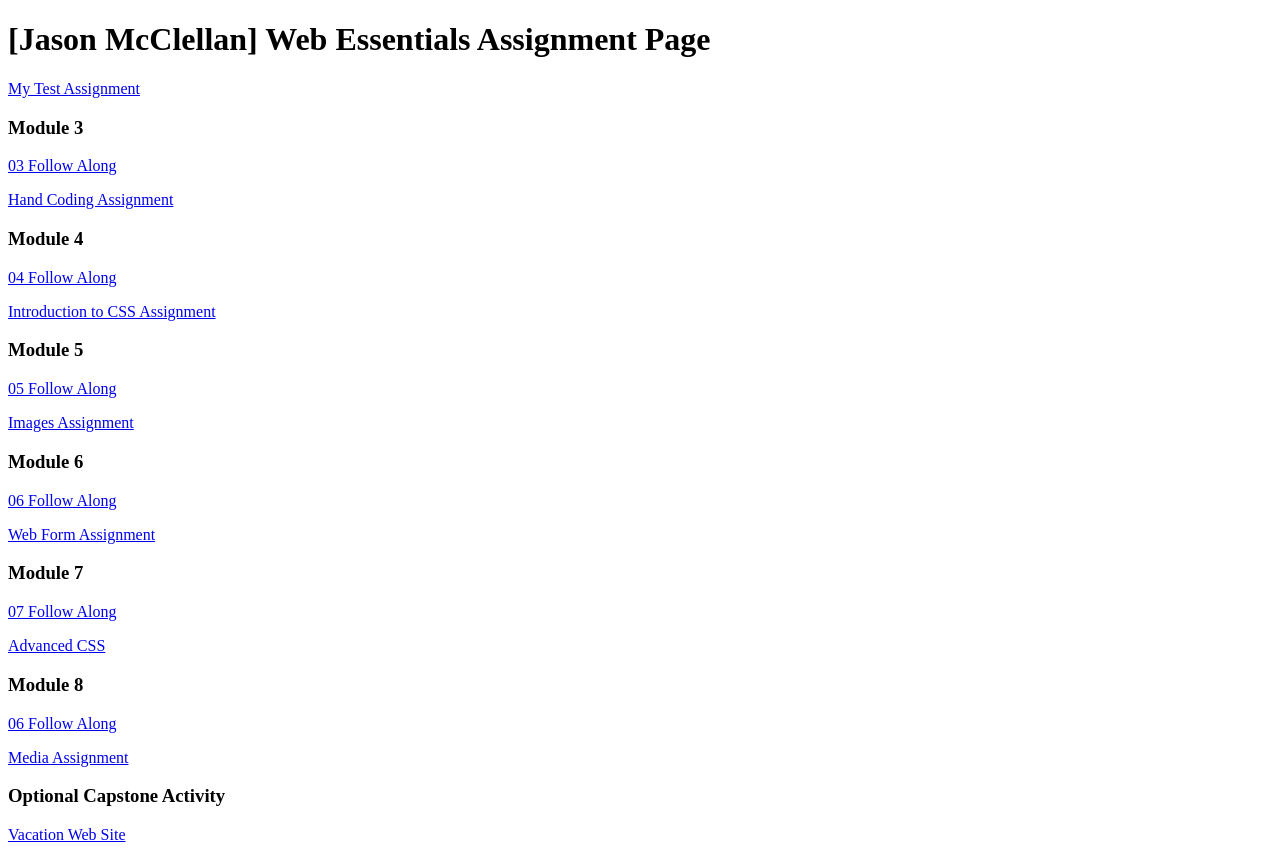
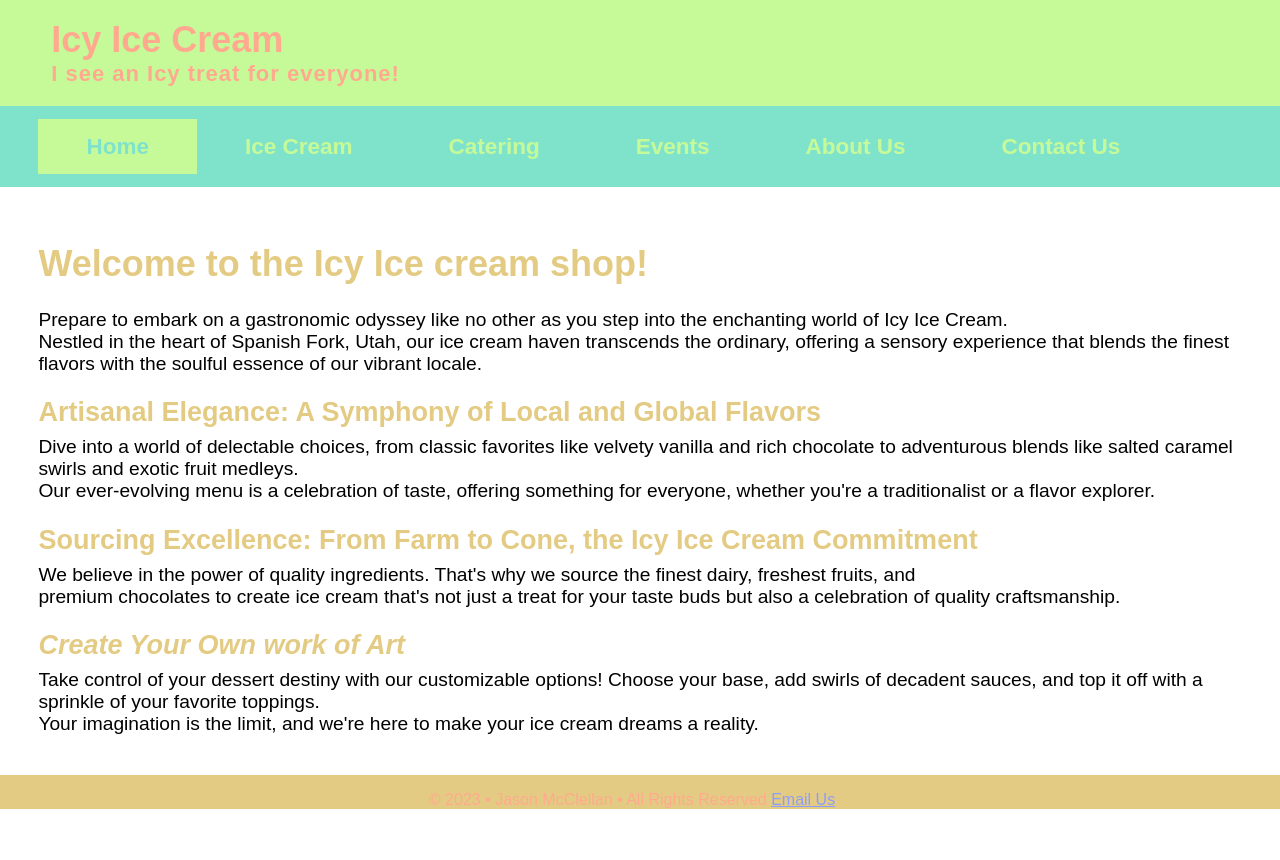
Before and after one commit to Polardog22/dwdd1600, a plain HTML site: page index.html in a window 1280 px wide. After the commit the page ends 809 px from the top, so only its background shows below. Drawn offline with Linux system fonts and the light colour scheme.

Commit message:
Add files via upload

```diff
--- a/index.html
+++ b/index.html
@@ -1,39 +1,62 @@
 <!DOCTYPE html>
 <html lang="en">
-	<head>
-		<meta charset="UTF-8">
-		<meta name="viewport" content="width=device-width, initial-scale=1.0">
-		<title>dwdd 1600 assignment list page</title>
-	</head>
-	<body>
-		<h1>[Jason McClellan] Web Essentials Assignment Page</h1>
-		<p><a href="01test">My Test Assignment</a></p>
+<head>
+    <title>Icy Ice Cream</title>
+    <meta charset="UTF-8">
+    <meta name="description" content="To sell ice cream to everyone">
+    <meta name="author" content="Jason McClellan">
+    <link rel="stylesheet" href="scoops.css">
+    <meta name="viewport" content="width=device=width, initial-scale=1">
+</head>
+<!--page content stuff-->
+<body>
+<!--header-->
+<header>
+    <h1>Icy Ice Cream</h1>
+    <h2>I see an Icy treat for everyone!</h2>
+</header>
 
-		<h3>Module 3</h3>
-		<p><a href="03follow-along">03 Follow Along</a></p>
-		<p><a href="03hand-coding">Hand Coding Assignment</a></p>
+<!--Nav-->
+<nav>
+    <ul>
+        <li class="active"><a href="index.html">Home</a></li>
+        <li><a href="icecream.html">Ice Cream</a></li>
+        <li><a href="catering.html">Catering</a></li>
+        <li><a href="events.html">Events</a></li>
+        <li><a href="about.html">About Us</a></li>
+        <li><a href="contact.html">Contact Us</a></li>
+    </ul>
+</nav>
+<!--the weird nitty gritty stuff -->
+<main>
+    <h1>Welcome to the Icy Ice cream shop!</h1>
 
-		<h3>Module 4</h3>
-		<p><a href="04follow-along">04 Follow Along</a></p>
-		<p><a href="04intro-css">Introduction to CSS Assignment</a></p>
+    <p>Prepare to embark on a gastronomic odyssey like no other as you step into the enchanting world of Icy Ice Cream.<br> Nestled in the heart of Spanish Fork, Utah, our ice cream haven transcends the ordinary, offering a sensory experience that blends the finest flavors with the soulful essence of our vibrant locale.
+</p>
+<h2><strong>Artisanal Elegance: A Symphony of Local and Global Flavors</strong></h2>
 
-		<h3>Module 5</h3>
-		<p><a href="05follow-along">05 Follow Along</a></p>
-		<p><a href="05images">Images Assignment</a></p>
+<p>Dive into a world of delectable choices, from classic favorites like velvety vanilla and rich chocolate to adventurous blends like salted caramel swirls and exotic fruit medleys. <br>Our ever-evolving menu is a celebration of taste, offering something for everyone, whether you're a traditionalist or a flavor explorer.</p>
 
-		<h3>Module 6</h3>
-		<p><a href="06follow-along">06 Follow Along</a></p>
-		<p><a href="06form">Web Form Assignment</a></p>
+<h2><b>Sourcing Excellence: From Farm to Cone, the Icy Ice Cream Commitment</b></h2>
 
-		<h3>Module 7</h3>
-		<p><a href="07follow-along">07 Follow Along</a></p>
-		<p><a href="07advanced-css">Advanced CSS</a></p>
+<p>We believe in the power of quality ingredients. That's why we source the finest dairy, freshest fruits, and <br>premium chocolates to create ice cream that's not just a treat for your taste buds but also a celebration of quality craftsmanship.</p>
 
-		<h3>Module 8</h3>
-		<p><a href="08follow-along">06 Follow Along</a></p>
-		<p><a href="08media">Media Assignment</a></p>
+<h2><em>Create Your Own work of Art</em></h2>
 
-		<h3>Optional Capstone Activity</h3>
-		<p><a href="vacation">Vacation Web Site</a></p>
-	</body>
+<p>Take control of your dessert destiny with our customizable options! Choose your base, add swirls of decadent sauces, and top it off with a sprinkle of your favorite toppings.<br> Your imagination is the limit, and we're here to make your ice cream dreams a reality.</p>
+
+
+
+</main>
+
+
+
+
+
+
+<footer>&copy; 2023 &bull; Jason McClellan &bull; All Rights Reserved <a href="mailto:emailushere@gmail.com">Email Us</a></footer>
+
+</body>
+
+
 </html>
--- /dev/null
+++ b/scoops.css
@@ -0,0 +1,123 @@
+/* CSS stuff below*/
+
+body {
+    font-size: 18px;
+    font-family: blanket, sans-serif;
+    font-style: normal;
+    font-weight: 300;
+    margin: 0;
+}
+
+header {
+    background-color:#C6FA98;
+    padding: 1.2rem 4vw;
+}
+
+header h1 {
+    margin: 0;
+    color:#FFAA8F;
+}
+
+header h2{
+    margin: 0;
+    color:#FFAA8F;
+    letter-spacing: 1px;
+    font-size: 22px;
+}
+
+/* got nav I guess*/
+
+nav{
+    background-color: #7FE3CB;
+}
+
+nav a{
+    font-size: 125%;
+    text-decoration: none;
+    color:#C6FA98;
+    font-weight: 800;
+    display: block;
+    padding: .9rem 3rem;
+}
+
+nav li.active a{
+    background-color: #C6FA98;
+    color:#7FE3CB;
+}
+
+nav a:hover{
+    color:#8B9EFC;
+}
+
+nav ul{
+    list-style-type: none;
+    padding: 1vw 3vw;
+    margin: 0;
+    display: flex;
+}
+
+/* main thang*/
+
+main h1{
+    color:#E4CB83;
+}
+
+main{
+    padding: 2rem 3vw;
+}
+main h2{
+    color: #E4CB83;
+    margin-bottom: .5rem
+}
+main p{
+    color: black;
+    margin: 0 0 .5rem 0;
+    font-size: 1.2rem;
+}
+
+main ol{
+    padding: 1rem 4vw;
+    background-color:#8B9EFC;
+    color:#FFAA8F;
+
+}
+
+main ol{
+    list-style-type:decimal
+
+
+}
+main ol li{
+    line-height: 100%;
+    margin-bottom: 1rem;
+    font-size: 1rem;
+    margin: .4rem;
+}
+
+main dl dt{
+    border: 2px solid powderblue;
+    color:#FFAA8F;
+    font-weight: 500;
+    padding: .5rem;
+    font-size: 1.2rem;
+}
+
+main dl dd{
+    padding: 1rem;
+    color:#7FE3CB;
+    font-size: 1.3rem;
+}
+
+/* the foot(dawgs)*/
+
+footer {
+    background-color: #E4CB83;
+    text-align: center;
+    color: #FFAA8F;
+    padding: 1rem 1rem 0 0;
+    font-size: 1rem;
+}
+
+footer a{
+    color:#8B9EFC;
+}
```
Also changed, not shown: catering.html (added, +96 -0 lines).
